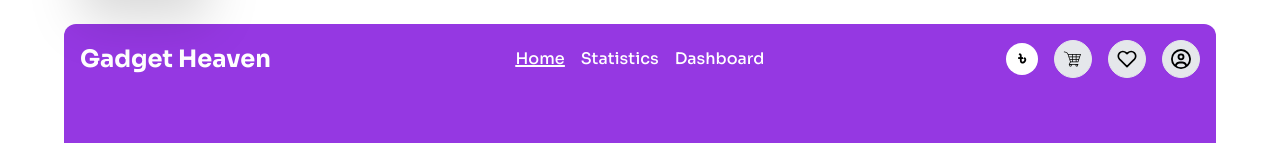
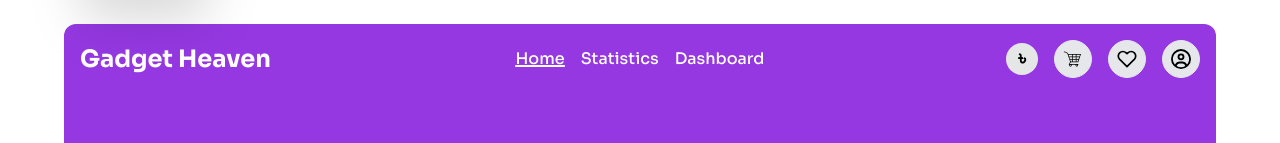
Before and after one commit to programming-hero-web-course-4/b10a8-gadget-heaven-alaminislam34, a React (Vite) app: page / in a window 1280 px wide. Shown: the top 143 px of the page. Built offline with nearby package versions, Linux system fonts and the light colour scheme.

Commit message:
fixed balance icon size

```diff
--- a/src/Navbar/Navbar.jsx
+++ b/src/Navbar/Navbar.jsx
@@ -138,9 +138,9 @@ const Navbar = () => {
             </li>
           </ul>
         </div>
-        <div className="navbar-end flex flex-row gap-2 md:gap-4">
+        <div className="navbar-end flex flex-row gap-2 md:gap-4 items-center">
           <div
-            className="bg-white tooltip tooltip-left hover:bg-[#9538e2] hover:text-white h-8 w-8 rounded-full flex justify-center items-center text-black text-xl font-bold"
+            className="bg-base-300 tooltip tooltip-left hover:bg-[#9538e2] hover:text-white md:h-8 md:w-8 w-[26px] h-[26px] rounded-full flex justify-center items-center text-black md:text-xl text-sm font-bold cursor-pointer"
             data-tip={mainBalance}
           >
             <p className="">৳</p>
```
